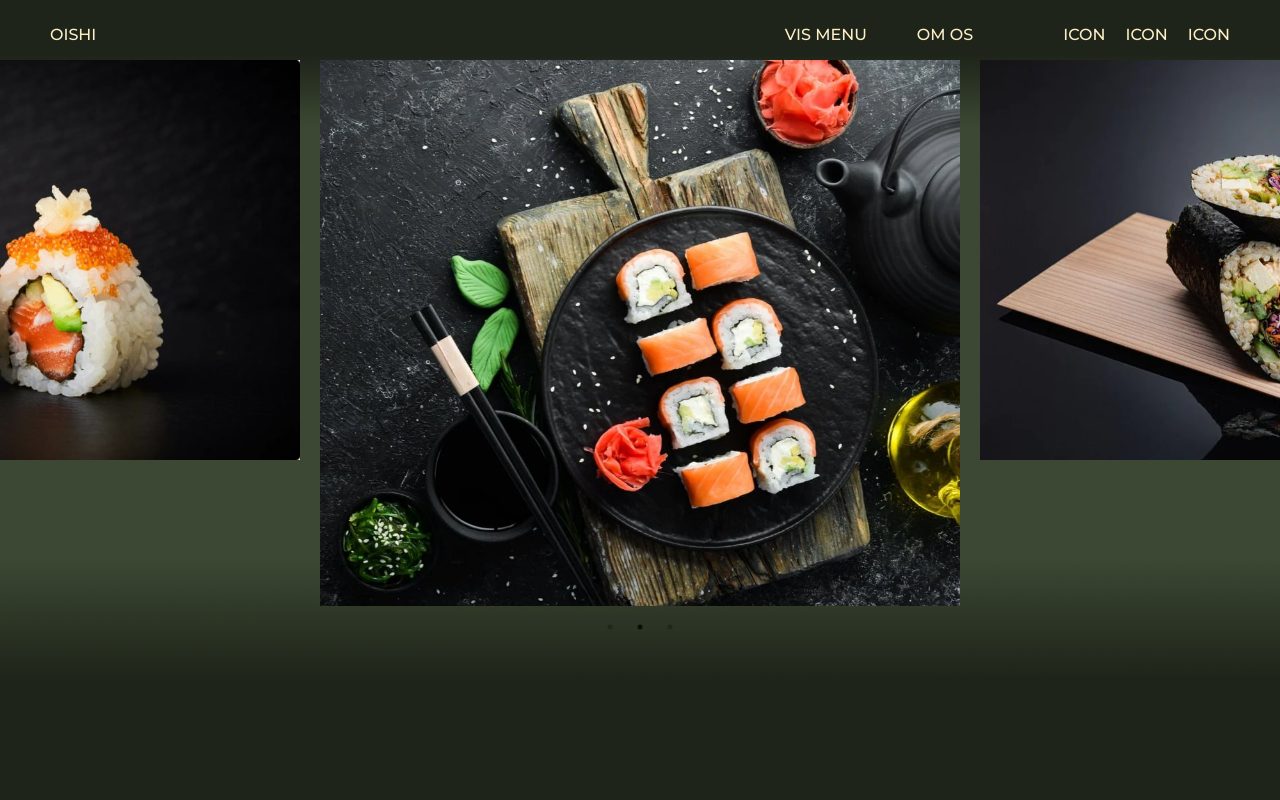
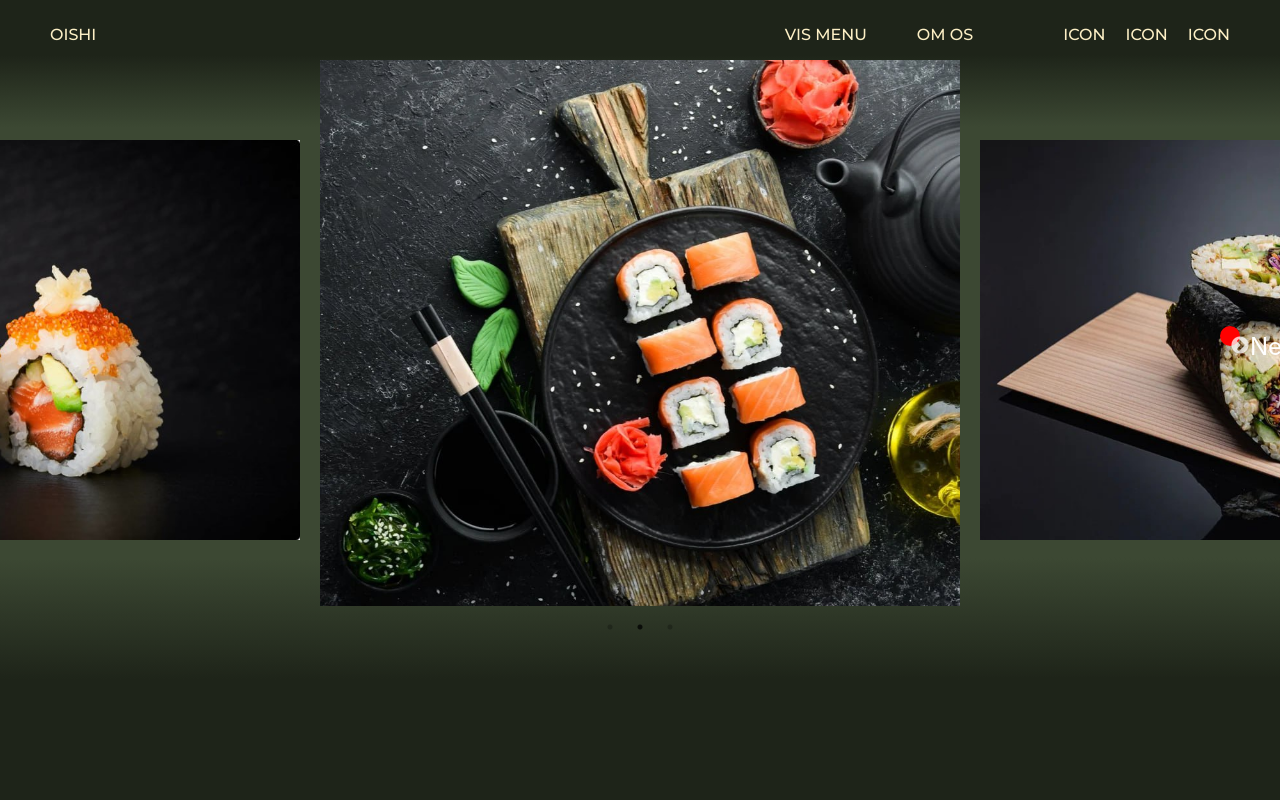
Before and after one commit to na-talia/sushi-takeaway, a React (Create React App) app: page / in a window 1280 px wide. Shown: the top 800 px of the page. Built offline with nearby package versions, Linux system fonts and the light colour scheme.

Commit message:
adjust the position of images inside a carousel

```diff
--- a/src/components/Promotions.css
+++ b/src/components/Promotions.css
@@ -10,3 +10,27 @@
   height: 400px;
   margin: auto;
 }
+
+.slick-slide:not(.slick-current) .carousel-slide img {
+  margin-top: 80px;
+}
+
+/* Custom styles for the arrows */
+.slick-prev,
+.slick-next {
+  font-size: 24px;
+  color: white;
+  background-color: red;
+  border-radius: 50%;
+  padding: 10px;
+  top: 50%;
+  transform: translateY(-50%);
+}
+
+.slick-prev {
+  left: 40px;
+}
+
+.slick-next {
+  right: 40px;
+}
--- a/src/components/Promotions.jsx
+++ b/src/components/Promotions.jsx
@@ -3,6 +3,18 @@ import Slider from "react-slick";
 import "slick-carousel/slick/slick.css";
 import "slick-carousel/slick/slick-theme.css";
 import "./Promotions.css";
+
+const CustomPrevArrow = (props) => (
+  <div {...props} className="slick-prev">
+    Previous
+  </div>
+);
+
+const CustomNextArrow = (props) => (
+  <div {...props} className="slick-next">
+    Next
+  </div>
+);
 
 const Promotions = () => {
   const settings = {
@@ -19,7 +31,11 @@ const Promotions = () => {
 
   return (
     <div className="">
-      <Slider {...settings}>
+      <Slider
+        {...settings}
+        prevArrow={<CustomPrevArrow />}
+        nextArrow={<CustomNextArrow />}
+      >
         <div className="carousel-slide">
           <img
             src={process.env.PUBLIC_URL + "/photo1702073570.jpeg"}
```
